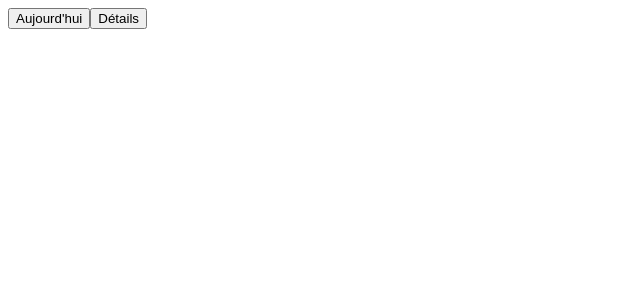
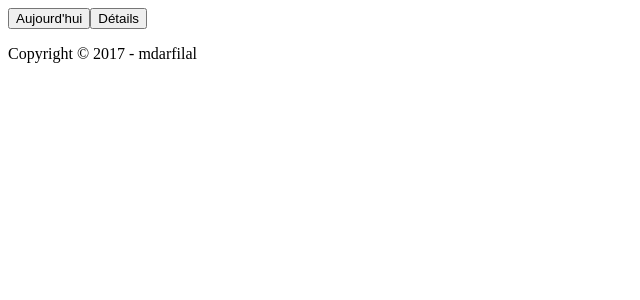
Before and after one commit to mdarfilal/time-manager-web, an Angular app in the folder time-manager-front/: page / in a window 1280 px wide. Shown: the top 300 px of the page, without its empty margins (0-640 px from the left). Built offline with nearby package versions, Linux system fonts and the light colour scheme.

Commit message:
adding FooterComponent

```diff
--- a/time-manager-front/src/app/app.component.html
+++ b/time-manager-front/src/app/app.component.html
@@ -1 +1,2 @@
 <app-header></app-header>
+<app-footer></app-footer>
--- a/time-manager-front/src/app/app.module.ts
+++ b/time-manager-front/src/app/app.module.ts
@@ -1,4 +1,5 @@
 import { HeaderComponent } from './header/header.component';
+import { FooterComponent } from './footer/footer.component';
 import { BrowserModule } from '@angular/platform-browser';
 import { NgModule } from '@angular/core';
 import { FormsModule } from '@angular/forms';
@@ -9,7 +10,8 @@
 @NgModule({
   declarations: [
     AppComponent,
-    HeaderComponent
+    HeaderComponent,
+    FooterComponent
   ],
   imports: [
     BrowserModule,
--- /dev/null
+++ b/time-manager-front/src/app/footer/footer.component.html
@@ -0,0 +1 @@
+<p>Copyright © 2017 - mdarfilal</p>
--- /dev/null
+++ b/time-manager-front/src/app/footer/footer.component.ts
@@ -0,0 +1,15 @@
+import { Component, OnInit } from '@angular/core';
+
+@Component({
+  selector: 'app-footer',
+  templateUrl: './footer.component.html',
+  styleUrls: ['./footer.component.css']
+})
+export class FooterComponent implements OnInit {
+
+  constructor() { }
+
+  ngOnInit() {
+  }
+
+}
```
Also changed, not shown: time-manager-front/src/app/footer/footer.component.css (added), 1 other file (tests, documents, lock files or other folders).
